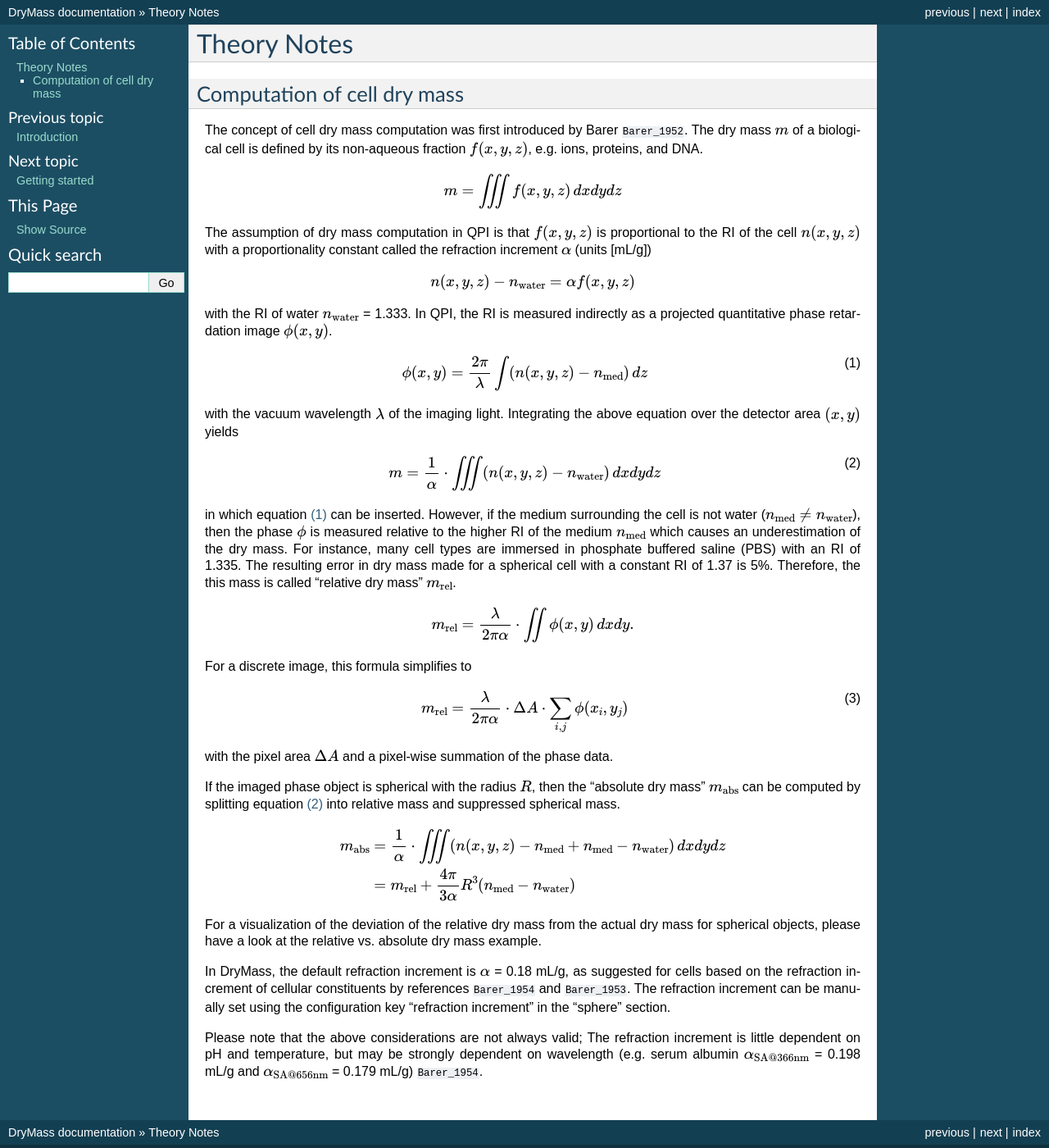
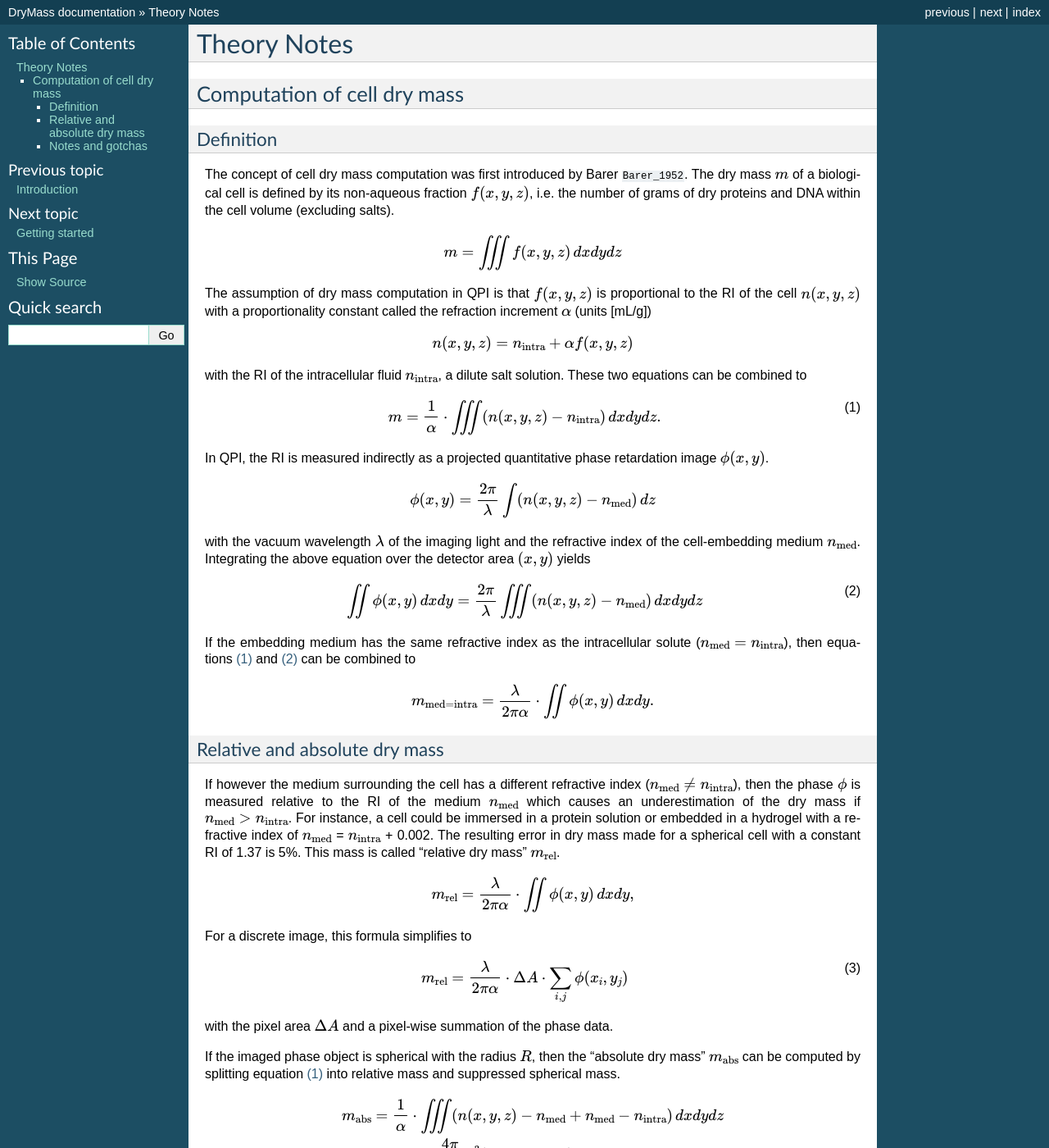
Before and after one commit to RI-imaging/DryMass, a Sphinx documentation site: the page built from docs/sec_theory_notes.rst, in a window 1280 px wide and 1400 px high. Shown: the whole window at 82% size. Built offline with Sphinx 7.4.7, drawn with Linux system fonts in a browser that asks for light colours; pages that are not in the unit, such as notebooks, are missing from menus; the version number could not be read and is left out; cross-references to code outside the pages are shown as plain code; some of the changed text lies outside the part shown.

Commit message:
fixed wrong assumption about definition of dry mass in cells

```diff
--- a/docs/sec_theory_notes.rst
+++ b/docs/sec_theory_notes.rst
@@ -9,10 +9,13 @@ Theory Notes
 .. _section_theory_dry_mass:
 
 Computation of cell dry mass
-----------------------------
+============================
+Definition
+----------
 The concept of cell dry mass computation was first introduced by Barer
 :cite:`Barer_1952`. The dry mass :math:`m` of a biological cell is defined
-by its non-aqueous fraction :math:`f(x,y,z)`, e.g. ions, proteins, and DNA.
+by its non-aqueous fraction :math:`f(x,y,z)`, i.e. the number of grams of
+dry proteins and DNA within the cell volume (excluding salts).
 
 .. math::
 
@@ -24,38 +27,57 @@ constant called the refraction increment :math:`\alpha` (units [mL/g])
 
 .. math::
 
-  n(x,y,z) - n_\text{water} = \alpha f(x,y,z)
+  n(x,y,z) = n_\text{intra} + \alpha f(x,y,z)
 
-with the RI of water :math:`n_\text{water}` = 1.333.
-In QPI, the RI is measured indirectly as a projected
-quantitative phase retardation image :math:`\phi(x,y)`.
+with the RI of the intracellular fluid :math:`n_\text{intra}`,
+a dilute salt solution. These two equations can be combined to
+
+.. math::
+  :label: intmass
+
+  m = \frac{1}{\alpha} \cdot \iiint (n(x,y,z) - n_\text{intra}) \, dx dy dz.
+
+
+In QPI, the RI is measured indirectly
+as a projected quantitative phase retardation image :math:`\phi(x,y)`.
+
+.. math::
+
+  \phi(x,y) = \frac{2 \pi}{\lambda} \int (n(x,y,z) - n_\text{med}) \, dz
+
+with the vacuum wavelength :math:`\lambda` of the imaging light and the
+refractive index of the cell-embedding medium :math:`n_\text{med}`.
+Integrating the above equation over the detector area :math:`(x,y)` yields
 
 .. math::
   :label: phiri
 
-  \phi(x,y) = \frac{2 \pi}{\lambda} \int (n(x,y,z) - n_\text{med}) \, dz
+  \iint \phi(x,y) \, dx dy = \frac{2 \pi}{\lambda} \iiint (n(x,y,z) - n_\text{med}) \, dx dy dz
 
-with the vacuum wavelength :math:`\lambda` of the imaging light.
-Integrating the above equation over the detector area :math:`(x,y)` yields
 
-.. math::
-  :label: intmass
-
-  m = \frac{1}{\alpha} \cdot \iiint (n(x,y,z) - n_\text{water}) \, dx dy dz
-
-in which equation :eq:`phiri` can be inserted. However, if the medium
-surrounding the cell is not water (:math:`n_\text{med} \neq n_\text{water}`),
-then the phase :math:`\phi`
-is measured relative to the higher RI of the medium :math:`n_\text{med}`
-which causes an underestimation of the dry mass. For instance, many cell
-types are immersed in phosphate buffered saline (PBS) with an RI of 1.335.
-The resulting error in dry mass made for a spherical cell with a constant
-RI of 1.37 is 5\%. Therefore, the this mass is called
-"relative dry mass" :math:`m_\text{rel}`.
+If the embedding medium has the same refractive index as the intracellular solute
+(:math:`n_\text{med} = n_\text{intra}`),
+then equations :eq:`intmass` and :eq:`phiri` can be combined to
 
 .. math::
 
-  m_\text{rel} = \frac{\lambda}{2 \pi \alpha} \cdot \iint \phi(x,y) \, dx dy.
+  m_\text{med=intra} = \frac{\lambda}{2 \pi \alpha} \cdot \iint \phi(x,y) \, dx dy.
+
+Relative and absolute dry mass
+------------------------------
+If however the medium surrounding the cell has a different refractive index
+(:math:`n_\text{med} \neq n_\text{intra}`), then the phase :math:`\phi`
+is measured relative to the RI of the medium :math:`n_\text{med}`
+which causes an underestimation of the dry mass if
+:math:`n_\text{med} > n_\text{intra}`. For instance, a cell could
+be immersed in a protein solution or embedded in a hydrogel with a refractive
+index of :math:`n_\text{med}` = :math:`n_\text{intra}` + 0.002.
+The resulting error in dry mass made for a spherical cell with a constant
+RI of 1.37 is 5\%. This mass is called "relative dry mass" :math:`m_\text{rel}`.
+
+.. math::
+
+  m_\text{rel} = \frac{\lambda}{2 \pi \alpha} \cdot \iint \phi(x,y) \, dx dy,
 
 For a discrete image, this formula simplifies to
 
@@ -73,21 +95,32 @@ spherical mass.
 
 .. math::
 
-  m_\text{abs} &= \frac{1}{\alpha} \cdot \iiint (n(x,y,z) - n_\text{med} + n_\text{med} - n_\text{water}) \, dx dy dz \\
-               &= m_\text{rel} + \frac{4\pi}{3\alpha} R^3 (n_\text{med} - n_\text{water})
+  m_\text{abs} &= \frac{1}{\alpha} \cdot \iiint (n(x,y,z) - n_\text{med} + n_\text{med} - n_\text{intra}) \, dx dy dz \\
+               &= m_\text{rel} + \frac{4\pi}{3\alpha} R^3 (n_\text{med} - n_\text{intra})
 
 For a visualization of the deviation of the relative dry mass from the actual dry mass
 for spherical objects, please have a look at the
 :ref:`relative vs. absolute dry mass example <example_mass_relative_vs_absolute>`.
 
-In DryMass, the default refraction increment is :math:`\alpha` = 0.18 mL/g, as
-suggested for cells based on the refraction increment of cellular
-constituents by references :cite:`Barer_1954` and :cite:`Barer_1953`.
-The refraction increment can be manually set using the configuration key
-"refraction increment" in the "sphere" section.
 
-Please note that the above considerations are not always valid;
-The refraction increment is little dependent on pH and temperature, but may be
-strongly dependent on wavelength (e.g. serum albumin
-:math:`\alpha_\text{SA@366nm}` = 0.198 mL/g and
-:math:`\alpha_\text{SA@656nm}` = 0.179 mL/g) :cite:`Barer_1954`.
+Notes and gotchas
+-----------------
+- **The default refraction increment in DryMass** is
+  :math:`\alpha` = 0.18 mL/g, as
+  suggested for cells based on the refraction increment of cellular
+  constituents by references :cite:`Barer_1954` and :cite:`Barer_1953`.
+  The refraction increment can be manually set using the configuration key
+  "refraction increment" in the "sphere" section.
+
+- **Variations in the refraction increment** may occur and
+  thus the above considerations are not always valid.
+  The refraction increment is little dependent on pH and temperature, but may be
+  strongly dependent on wavelength (e.g. serum albumin
+  :math:`\alpha_\text{SA@366nm}` = 0.198 mL/g and
+  :math:`\alpha_\text{SA@656nm}` = 0.179 mL/g) :cite:`Barer_1954`.
+
+
+- **The refractive index of the intracellular fluid** in DryMass is assumed to be
+  :math:`n_\text{intra}` = 1.335, an educated guess based on the refractive index
+  of phosphate buffered saline (PBS), whose osmolarity and ion concentrations
+  match those of the human body.
```
Also changed, not shown: 5 other files.
